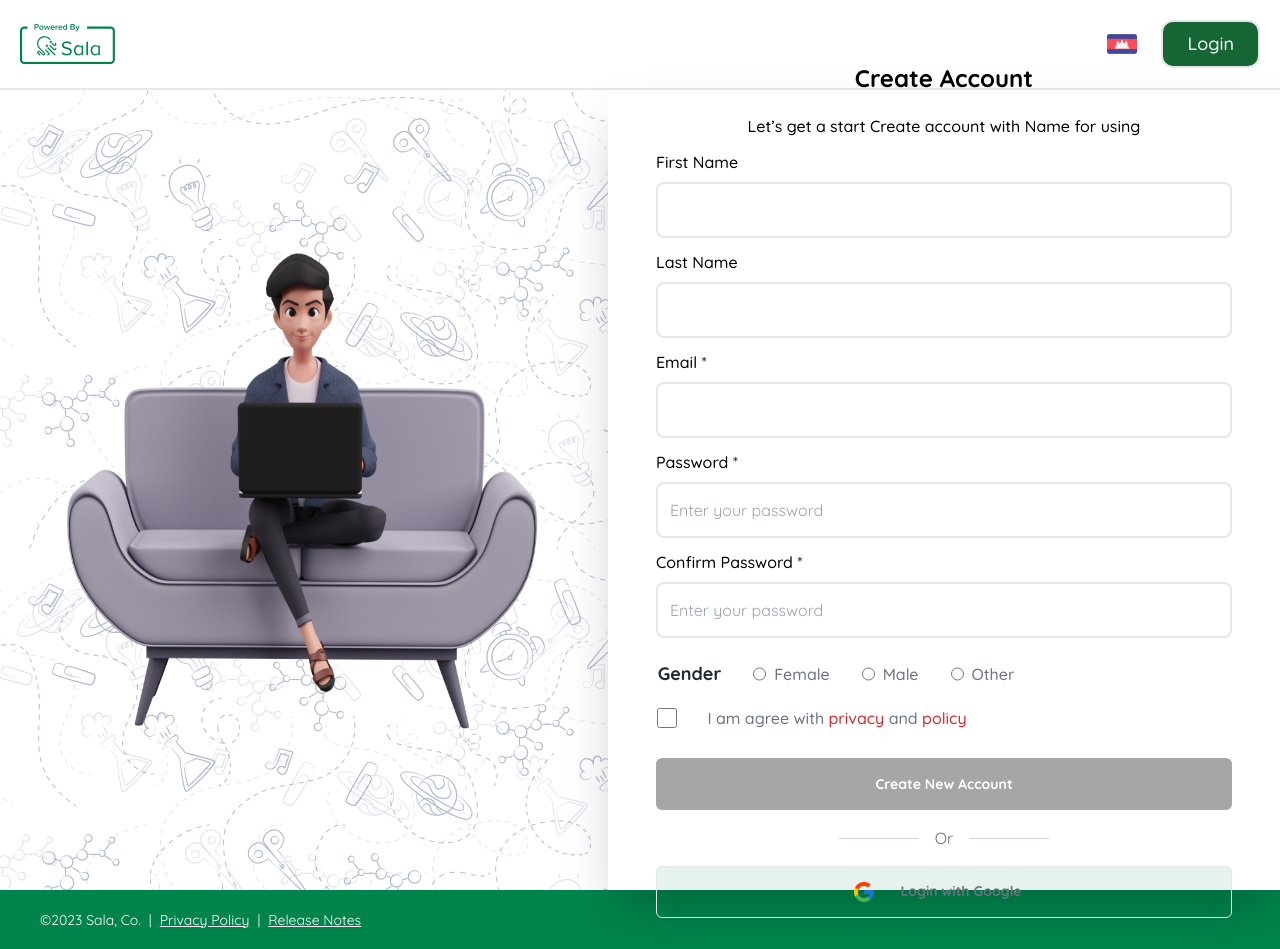
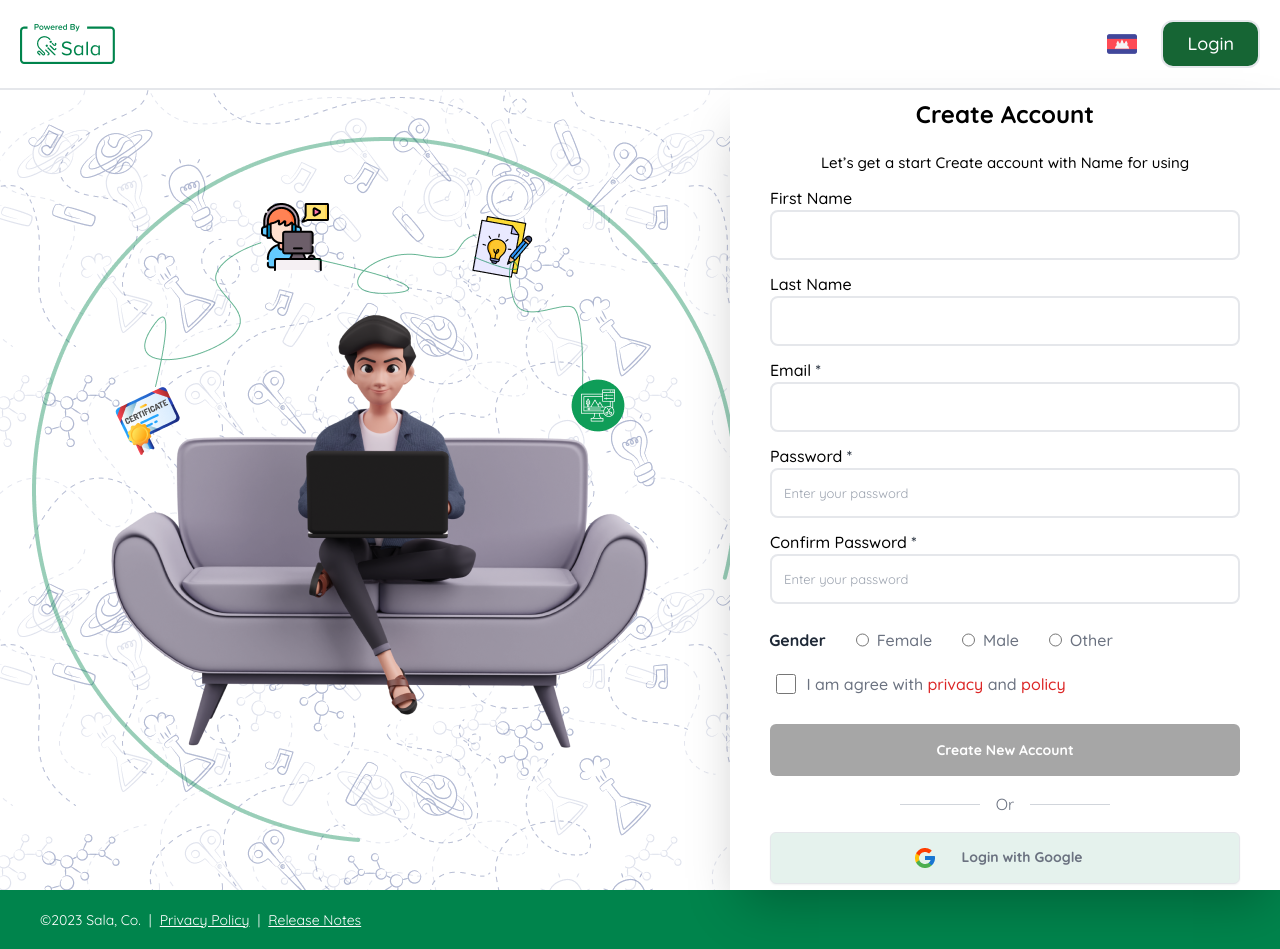
Before and after one commit to vouchheang/certificates, a Next.js app: page /register in a window 1280 px wide. Built offline with nearby package versions, Linux system fonts and the light colour scheme.

Commit message:
last develop register page

```diff
--- a/src/app/register/page.tsx
+++ b/src/app/register/page.tsx
@@ -1,6 +1,6 @@
 import Header from "@/components/Header1";
 import Image from 'next/image';
-import logo from '@/images/under-maintenance.png'
+import img from '@/images/Groupimg.png'
 import Button from "@/components/Button";
 import bglt from '@/images/BACKGROUNDLEFTT.png'
 import bglb from '@/images/BACKGROUNDLEFTB.png'
@@ -16,36 +16,36 @@ function Register(){
         <form action="#">
           <div className="flex">
              <div className="flex-1 justify-center flex items-center" style={{backgroundImage: `url(${bglt.src}), url(${bglb.src}), url(${bgrt.src}), url(${bgrb.src})`}}>
-             <Image src={logo} alt="#" className="size-[30rem]" />
+             <Image src={img} alt="image" className="w-[706px] min-h-[706px] ml-[40px]" />
           </div>
-          <div className="flex flex-col flex-2 justify-center items-center w-[42rem] h-screen bg-white shadow-2xl">
+          <div className="flex flex-col flex-2 justify-center items-center w-[550px] h-screen bg-white shadow-2xl">
              <div className="flex-col flex justify-center items-center ">
-              <h1 className="text-2xl font-semibold">Create Account</h1>
-              <p className="font-medium mt-5">Let’s get a start Create account with Name for using </p>
+              <h1 className="text-[24px] font-semibold">Create Account</h1>
+              <p className="font-medium mt-5 text-[15px]">Let’s get a start Create account with Name for using </p>
           </div>
             <Input type="text" label="First Name" icon="" placeholder="" />
             <Input type="text" label="Last Name" icon="" placeholder="" />
             <Input type="email" label="Email" icon="*" placeholder="" />
             <Input type="password" label="Password" icon="*" placeholder="Enter your password" />
             <Input type="password" label="Confirm Password" icon="*" placeholder="Enter your password" />
-          <div className="flex flex-row gap-8 text-gray-500 items-center mt-5 mr-[13.5rem]">
-             <h1 className="text-lg font-semibold text-gray-800">Gender</h1>
-           <div className="flex items-center gap-2">
+          <div className="flex flex-row gap-[30px] text-gray-500 items-center mt-5 mr-[8rem]">
+             <h1 className="text-[16px] font-semibold text-gray-800">Gender</h1>
+           <div className="flex items-center gap-2 ">
                 <input type="radio" name="gender" className="min-h-8 border-2 rounded-lg" />
-                <label className="text-base font-medium">Female</label>
+                <label className="text-base font-medium text-[14px]">Female</label>
             </div>
             <div className="flex items-center gap-2">
                 <input type="radio" name="gender" className="min-h-8 border-2 rounded-lg" />
-                <label className="text-base font-medium">Male</label>
+                <label className="text-base font-medium text-[14px]">Male</label>
             </div>
             <div className="flex items-center gap-2">
                 <input type="radio" name="gender" className="min-h-8 border-2 rounded-lg" />
-                <label className="text-base font-medium">Other</label>
+                <label className="text-base font-medium text-[14px]">Other</label>
             </div>
           </div>
-          <div className="flex flex-row font-medium text-gray-500 gap-[30px] items-center mt-2 mr-[16.5rem]">
+          <div className="flex flex-row font-medium text-gray-500 gap-[10px] items-center mt-2 mr-[10.5rem]">
                 <input type="checkbox" name="check" className="min-h-10 w-5 border-2" />
-                <p>I am agree with <span className="text-red-600">privacy</span> and <span className="text-red-600">policy</span></p>
+                <p className="text-[16px]">I am agree with <span className="text-red-600">privacy</span> and <span className="text-red-600">policy</span></p>
           </div>
           <div className="flex justify-center mt-5">
             <Button label="Create New Account" />
--- a/src/components/Button.tsx
+++ b/src/components/Button.tsx
@@ -6,7 +6,7 @@ interface ButtonProps {
 
 const Button: React.FC<ButtonProps> = ({ label }) => {
   return (
-    <button className="w-[36rem] h-[52px] px-[30px] py-[14px] rounded-[6px] bg-[#A6A6A6]">
+    <button className="w-[470px] h-[52px] px-[30px] py-[14px] rounded-[6px] bg-[#A6A6A6]">
       <p className="text-sm text-white font-semibold">{label}</p>
 
     </button>
--- a/src/components/Buttonicon.tsx
+++ b/src/components/Buttonicon.tsx
@@ -5,7 +5,7 @@ import google from "../images/google.png";
 function ButtonGoogle(){
     return(
         <div className="text-center">
-      <button className="flex items-center justify-center w-[36rem] h-[52px] px-[30px] py-[14px] gap-[10px] border bg-[#00844C] bg-opacity-10 rounded-[6px] shadow-sm  focus:outline-none focus:ring-2 focus:ring-blue-500 focus:ring-offset-2 opacity-100">
+      <button className="flex items-center justify-center w-[470px] h-[52px] px-[30px] py-[14px] gap-[10px] border bg-[#00844C] bg-opacity-10 rounded-[6px] shadow-sm  focus:outline-none focus:ring-2 focus:ring-blue-500 focus:ring-offset-2 opacity-100">
         <Image
           src={google}
           alt="Google Logo"
--- a/src/components/Input.tsx
+++ b/src/components/Input.tsx
@@ -9,9 +9,9 @@ interface InputProps {
 
 const Input: React.FC<InputProps> = ({label, type, placeholder, icon}) =>{
     return <>
-        <div className="flex flex-col gap-2">
-              <label className="mt-3 text-base font-medium">{label} <span className="text-gray-800">{icon}</span></label>
-              <input type={type} className="min-h-14 w-[36rem] pl-3  border-2  rounded-lg focus:outline-none focus:ring-gray-300 focus:border-gray-300 " placeholder={placeholder}/>
+        <div className="flex flex-col text-[13px]">
+              <label className="mt-3 text-base font-medium text-[14px]">{label} <span className="text-gray-800">{icon}</span></label>
+              <input type={type} className="min-h-[50px] w-[470px] pl-3  border-2  rounded-lg focus:outline-none focus:ring-gray-300 focus:border-gray-300 " placeholder={placeholder}/>
         </div>
     </>
 }
```
Also changed, not shown: src/images/Groupimg.png (added), src/images/under-maintenance.png (deleted).
